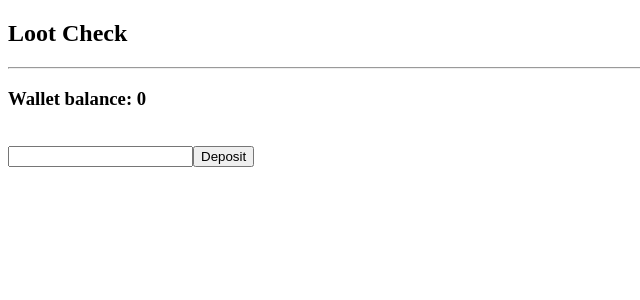
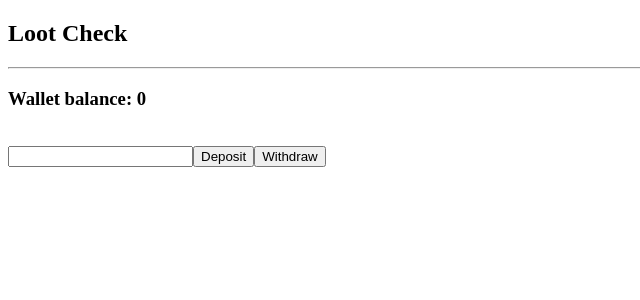
Before and after one commit to amandakoster/lootcheck, a React (Create React App) app: page / in a window 1280 px wide. Shown: the top 300 px of the page, without its empty margins (0-640 px from the left). Built offline with nearby package versions, Linux system fonts and the light colour scheme.

Commit message:
withdraw works!

```diff
--- a/src/components/Wallet.js
+++ b/src/components/Wallet.js
@@ -1,6 +1,6 @@
 import React, { Component } from "react";
 import { connect } from "react-redux";
-import { deposit } from "../actions/balance";
+import { deposit, withdraw } from "../actions/balance";
 
 //export separatley in order to test without redux store
 export class Wallet extends Component {
@@ -15,6 +15,9 @@ export class Wallet extends Component {
 
   deposit = () => this.props.deposit(this.state.balance);
 
+  withdraw = () => this.props.withdraw(this.state.balance);
+
+
   render() {
     return (
       <div>
@@ -24,6 +27,9 @@ export class Wallet extends Component {
         <button className="btn-deposit" onClick={this.deposit}>
           Deposit
         </button>
+        <button className="btn-withdraw" onClick={this.withdraw}>
+          Withdraw
+        </button>
       </div>
     );
   }
@@ -32,5 +38,5 @@ export class Wallet extends Component {
 // To implicitly return an object from an arrow function surround the object with parentheses
 export default connect(
   state => ({ balance: state }),
-  { deposit }
+  { deposit, withdraw }
 )(Wallet);
```
Also changed, not shown: 2 other files (tests, documents, lock files or other folders).
